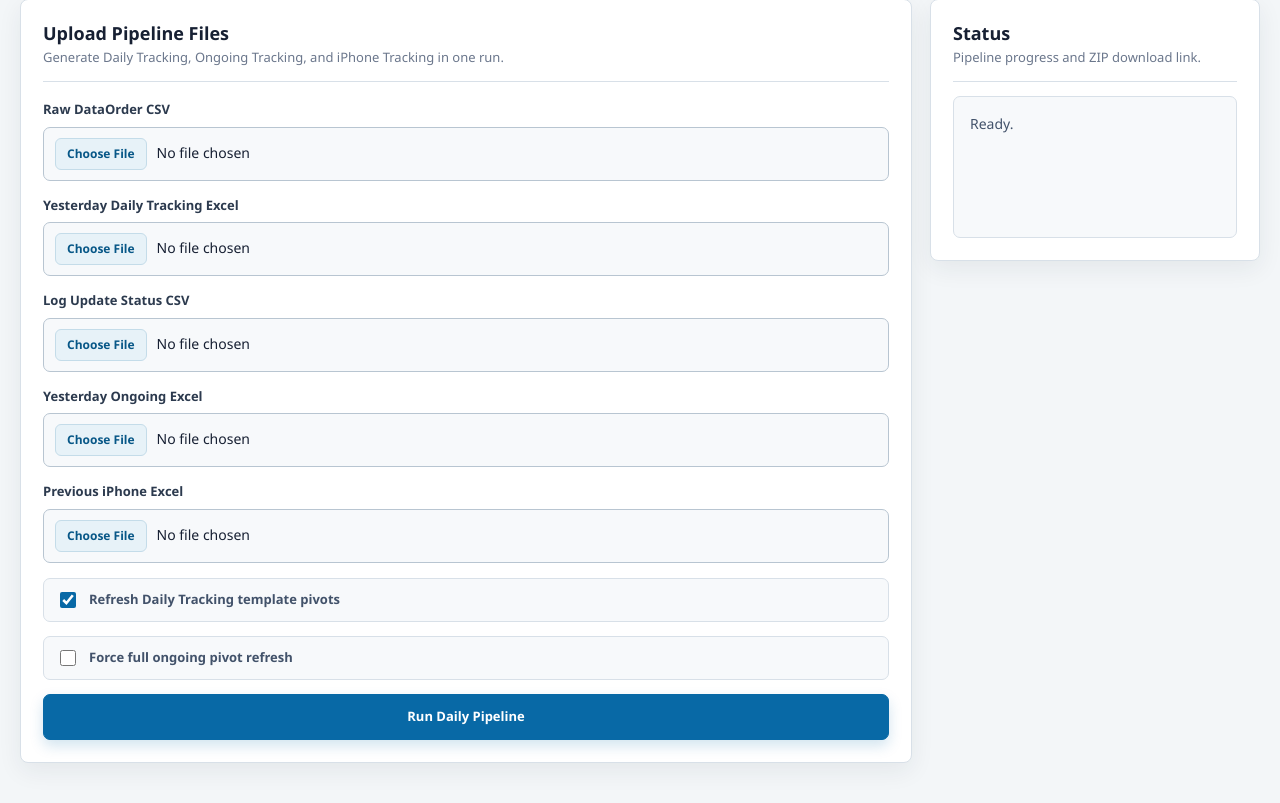
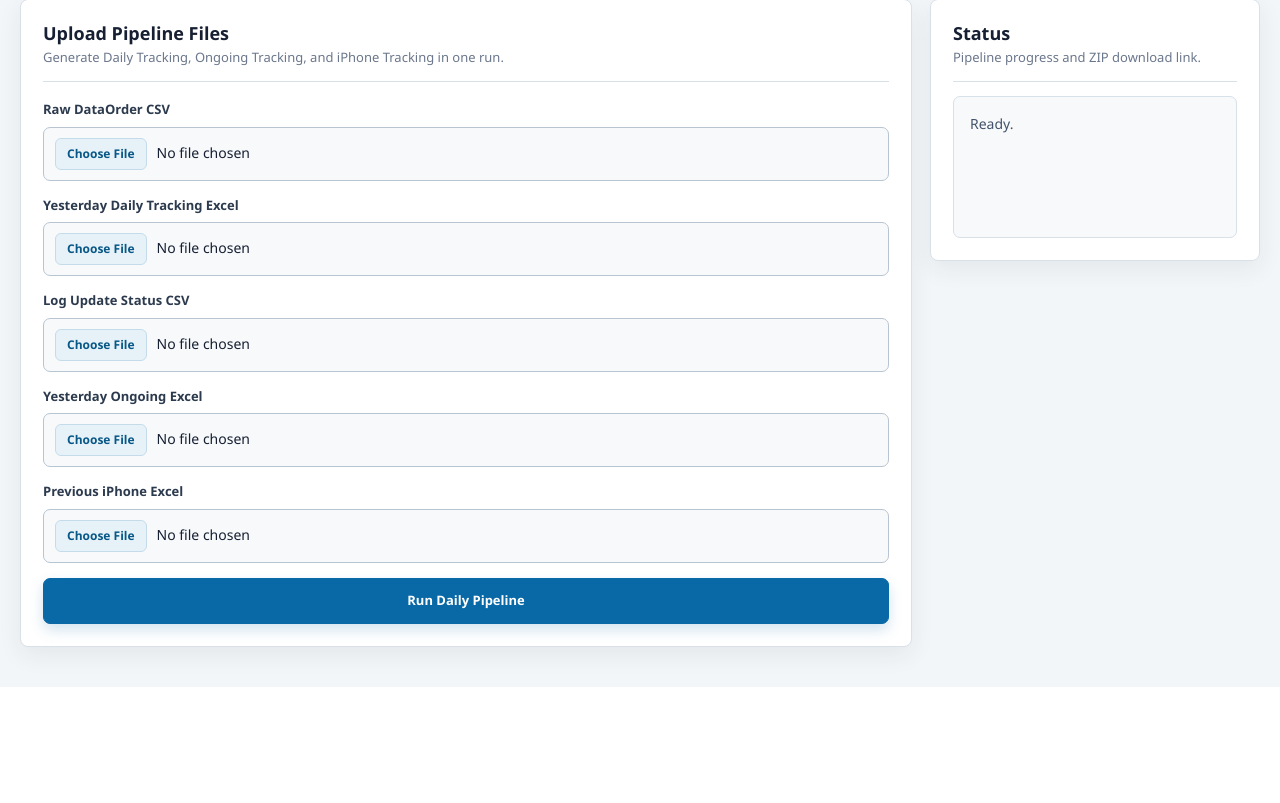
Before and after one commit to ilhaam43/document-csv-parser, a FastAPI app: page /pipeline in a window 1280 px wide. Shown: the part 206-1009 px from the top of the page. After the commit the page ends 880 px from the top, so only its background shows below. Run offline with FastAPI, Linux system fonts and the light colour scheme; parts of the project's set-up code (start-up, migrations or seed data) failed here and were passed over.

Commit message:
Hide pivot refresh options from daily report forms

```diff
--- a/static/app.js
+++ b/static/app.js
@@ -157,7 +157,6 @@ form.addEventListener("submit", async (event) => {
   try {
     const body = new FormData(form);
     body.set("job_id", jobId);
-    body.set("refresh_template", document.getElementById("refresh_template").checked ? "true" : "false");
 
     const queued = await fetchJson("/convert/upload/jobs", {
       method: "POST",
--- a/static/pipeline.js
+++ b/static/pipeline.js
@@ -269,8 +269,6 @@ form.addEventListener("submit", async (event) => {
   try {
     const body = new FormData(form);
     body.set("job_id", jobId);
-    body.set("refresh_template", document.getElementById("refresh_template").checked ? "true" : "false");
-    body.set("ongoing_with_pivot", document.getElementById("ongoing_with_pivot").checked ? "true" : "false");
 
     const queued = await fetchJson("/convert/pipeline/upload/jobs", {
       method: "POST",
--- a/templates/pipeline.html
+++ b/templates/pipeline.html
@@ -72,15 +72,8 @@
             <input id="previous_iphone_workbook" name="previous_iphone_workbook" type="file" accept=".xlsx,application/vnd.openxmlformats-officedocument.spreadsheetml.sheet" required>
           </div>
 
-          <label class="option">
-            <input id="refresh_template" name="refresh_template" type="checkbox" checked>
-            <span>Refresh Daily Tracking template pivots</span>
-          </label>
-
-          <label class="option">
-            <input id="ongoing_with_pivot" name="ongoing_with_pivot" type="checkbox">
-            <span>Force full ongoing pivot refresh</span>
-          </label>
+          <input type="hidden" name="refresh_template" value="true">
+          <input type="hidden" name="ongoing_with_pivot" value="false">
 
           <button id="submit-button" type="submit">Run Daily Pipeline</button>
         </form>
@@ -97,6 +90,6 @@
     </div>
   </main>
 
-  <script src="/static/pipeline.js?v=20260901-fetch-retry-v3"></script>
+  <script src="/static/pipeline.js?v=20261124-pivot-defaults"></script>
 </body>
 </html>
```
Also changed, not shown: templates/index.html (+2 -5 lines), tests/test_app_job_paths.py (+27 -0 lines).
